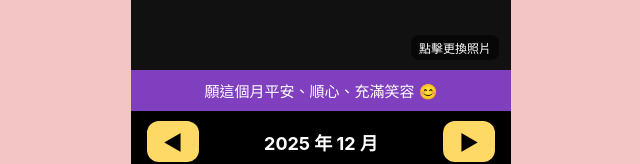
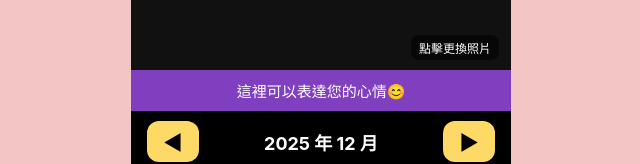
Before and after one commit to jason530512-collab/2026, a plain HTML site: page index.html in a window 1280 px wide. Shown: the part 306-470 px from the top of the page, without its empty margins (319-959 px from the left). Drawn offline with nearby package versions, Linux system fonts and the light colour scheme.

Commit message:
Update greeting text in index.html

```diff
--- a/index.html
+++ b/index.html
@@ -160,7 +160,7 @@ body {
   </div>
 
   <div class="greeting" contenteditable="true">
-    願這個月平安、順心、充滿笑容 😊
+    這裡可以表達您的心情😊
   </div>
 
   <div class="monthNav">
```
